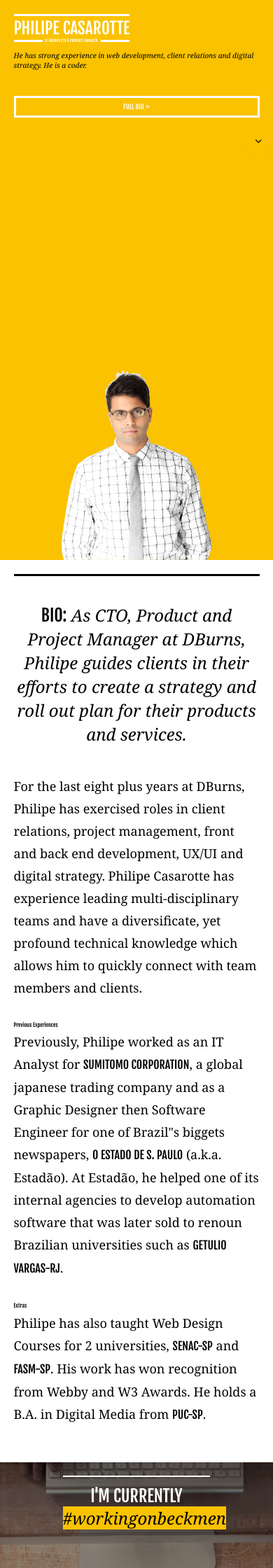
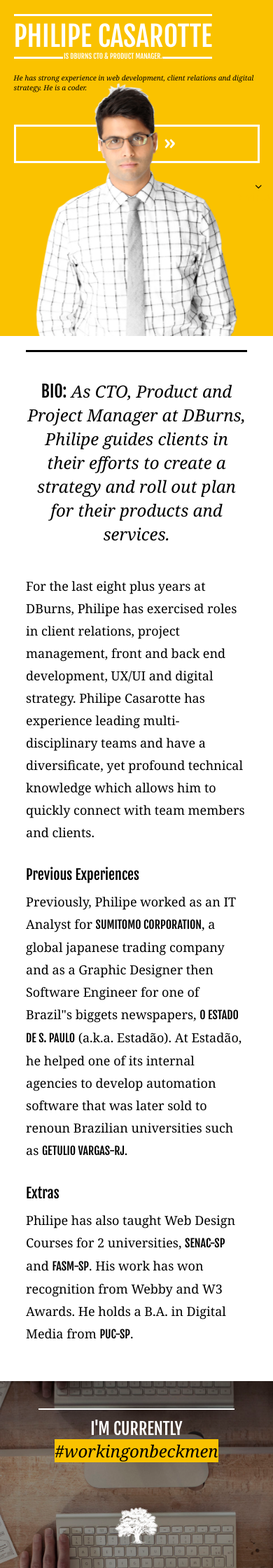
Before and after one commit to philipecasarotte/my-site, a PHP site: page / in a window 390 px wide. Shown: the top 2240 px of the page at 70% size. Run offline with PHP 8.4, Linux system fonts and the light colour scheme; some libraries are stand-ins or nearby versions.

Commit message:
media queries and font size fixes

```diff
--- a/index.html
+++ b/index.html
@@ -163,18 +163,18 @@
 						Chocolate, enough said.
 					</a>
 				</li>
+				<li class="philz-coffee">
+					<a href="http://www.evernote.com">
+						<strong>Philz Coffee</strong>
+						<hr/>
+						Philz Coffee for an outstanding sip.
+					</a>
+				</li>
 				<li class="evernote">
 					<a href="http://www.evernote.com">
 						<strong>Evernote</strong>
 						<hr/>
 						Evernote for every note.
-					</a>
-				</li>
-				<li class="philz-coffee">
-					<a href="http://www.evernote.com">
-						<strong>Philz Coffee</strong>
-						<hr/>
-						Philz Coffee for an outstanding sip.
 					</a>
 				</li>
 				<li class="pomodoro">
--- a/stylesheets/default.css
+++ b/stylesheets/default.css
@@ -9,7 +9,7 @@ h1, h2, h3, h4, h5, h6 {font-weight:400;color:black;margin-bottom:0.5em;font-fam
 h1 {font-size:6vw;}
 h2 {font-size:24px;text-align:center;border-top:2px solid black;padding-top:0.5em;margin-bottom:0.5em;text-transform:uppercase;width:60%;margin:0 auto;max-width:780px;}
 h2 strong {font-weight:300;}
-h3 {font-size:2vw;color:white;}
+h3 {font-size:20px;color:white;}
 p {font-size:18px;margin-bottom:32px;line-height:32px;font-family:Georgia, "Times New Roman", Times, serif;}
 button {cursor:pointer;text-transform:uppercase;color:white;font-family:"Fjalla One", sans-serif;font-weight:normal;background:transparent;border:solid 3px white;}
 a {color:black;text-decoration:none;}
@@ -58,8 +58,9 @@ section {float:left;width:100%;padding:5%;overflow:hidden;}
 
 #work {background-color:#F3F2EE;}
 #work h2 {margin-bottom:2em;}
+#work ul {max-width:1400px;margin:0 auto;}
 #work li {display:inline;float:left;width:30%;background-color:white;border-top:solid 3px #FAC200;flex:1;margin-bottom:5em;}
-#work li:nth-child(2) {margin:0 5%;}
+#work li:nth-child(2) {margin-left:5%;margin-right:5%;}
 #work li h4 {padding:1em;padding-bottom:0.4em;}
 #work h4 {padding-bottom:0;}
 #work li a figure {position:relative;}
@@ -98,31 +99,43 @@ section {float:left;width:100%;padding:5%;overflow:hidden;}
 #personal li.textmate a:hover {background-color:pink;color:white;}
 
 /* Bottom */
-footer {text-align:center;background-color:white;color:black;float:left;width:100%;padding:2vw;}
+footer {text-align:center;background-color:white;color:black;float:left;width:100%;padding:5%;}
 footer a {display:block;color:black;}
-footer nav {font-size:3vw;}
+footer nav {font-size:40px;}
 footer nav a {display:inline;text-decoration:none;}
 
 /* Media Queries */
 /* Smartphones (portrait and landscape) ----------- */
 @media only screen and (min-width: 320px) and (max-width: 480px) {
-	h2 {font-size:24px;text-align:center;}
+	h1 {font-size:40px;}
+	h2 {font-size:24px;text-align:center;width:90%;}
+	h3 {font-size:20px;}
+	#bio p.intro, #recent-work p, #stats p {width:90%;}
+
+	section {padding:10%;}
 
 	header.flexbox {display:-webkit-block;display:-ms-block;display:block;overflow:hidden;}
 
-	header div {width:100%;height:auto;float:left;flex:inherit;position:relative;height:400px;}
-	header div img {width:60%;height:auto;position:absolute;bottom:0;left:20%;}
+	header div {width:100%;height:auto;float:left;flex:none;position:relative;height:240px;}
+	header div img {width:80%;height:auto;position:absolute;bottom:0;left:10%;}
 	header div.intro {width:100%;float:left;}
-	header div.intro button {width:100%;}
+	header div.intro button {width:100%;font-size:28px;}
+	header div.intro h1 small {font-size:10px;}
 
-	#bio p.intro {font-size:20px;line-height:32px;width:100%;}
-	#bio div {-webkit-column-count:1;-moz-column-count:1;column-count:1;width:100%;margin:0 auto;}
+	#bio p.intro {font-size:20px;line-height:32px;width:90%;}
+	#bio div {-webkit-column-count:1;-moz-column-count:1;column-count:1;width:90%;margin:0 auto;}
 
-	#work li {width:100%;margin:0;}
+	#work li {width:100%;}
+	#work li:nth-child(2) {margin-left:0;margin-right:0;}
+
+	#stats li {width:50%;}
+
+	#personal li {width:50%;}
 }
 
 /* Smartphones (landscape) ----------- */
 @media only screen and (min-width: 321px) {
+
 }
 
 /* Smartphones (portrait) ----------- */
@@ -130,10 +143,8 @@ footer nav a {display:inline;text-decoration:none;}
 }
 
 /* iPads (portrait and landscape) ----------- */
-@media only screen and (min-width : 768px) and (max-width : 1024px) {
-	#bio p.intro {font-size:32px;line-height:44px;width:80%;}
-	#bio div {-webkit-column-count:1;-moz-column-count:1;column-count:1;width:80%;margin:0 auto;}
-	.work li {display:block;float:none;width:100%;}
+@media (min-width : 768px) and (max-width : 1024px) {
+
 }
 
 /* iPads (landscape) ----------- */
```
